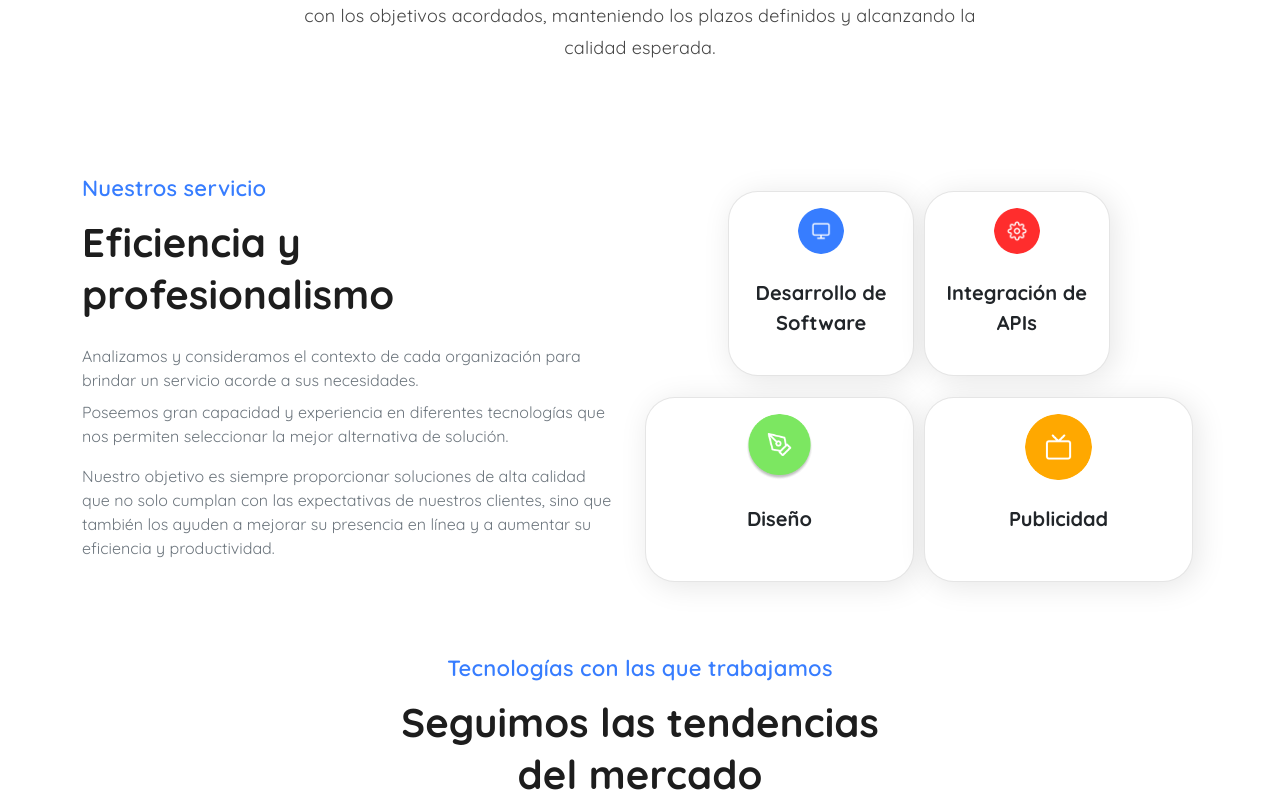
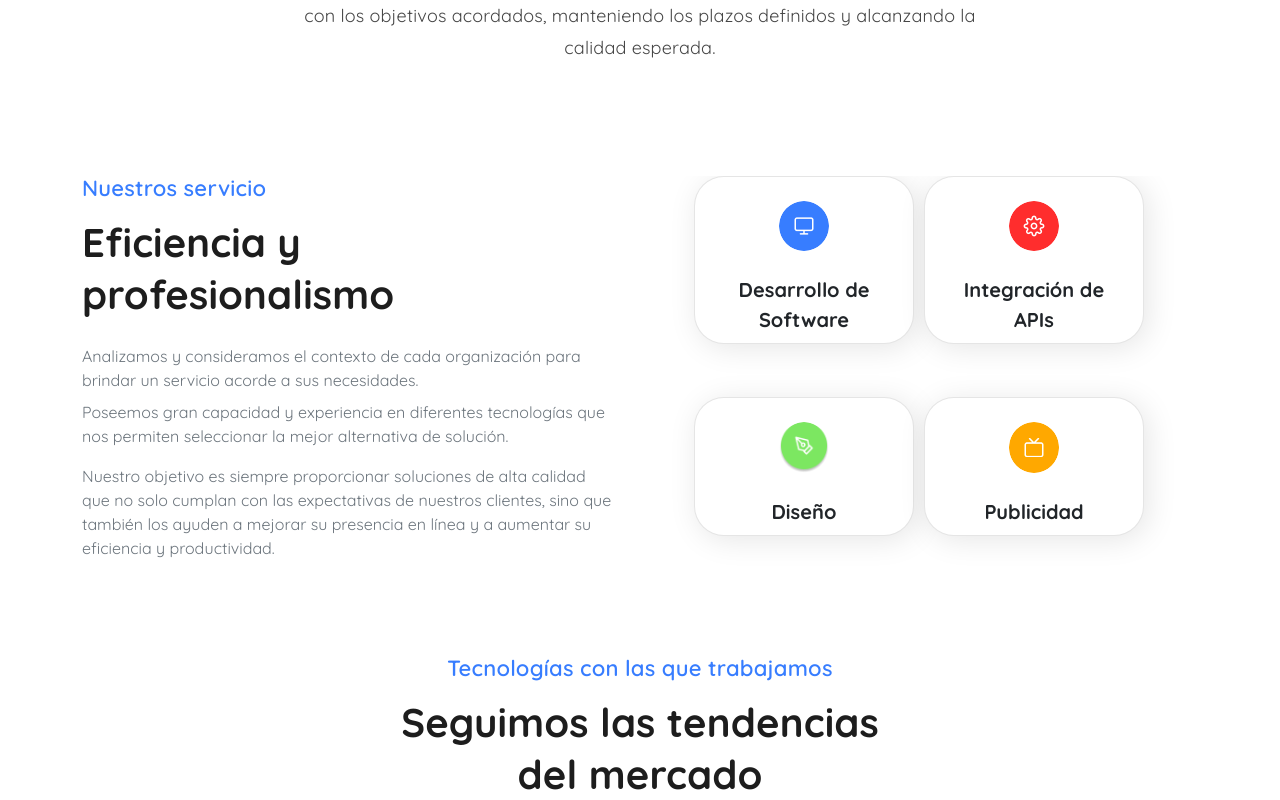
Before and after one commit to mesequeira/argentum-innovations, a React (Vite) app: page / in a window 1280 px wide. Shown: the part 1880-2680 px from the top of the page. Built offline with nearby package versions, Linux system fonts and the light colour scheme.

Commit message:
Arreglo de errores responsive y links

```diff
--- a/src/components/layout/body/about-us/layout-body-about-us.jsx
+++ b/src/components/layout/body/about-us/layout-body-about-us.jsx
@@ -6,8 +6,8 @@ const AboutUs = () => {
   return (
     <section id='about-us'>
       <div className='w-75 d-grid justify-content-center m-auto align-items-center'>
-        <p className='m-auto about-us mb-2'>Sobre nosotros</p>
-        <p className='m-auto our-team mb-5'>Nuestro equipo</p>
+        <p className='m-auto about-us mb-2 text-center'>Sobre nosotros</p>
+        <p className='m-auto our-team mb-5 text-center'>Nuestro equipo</p>
 
         <div className='our-team-container'>
           <Image className='img-fluid' src={peopleDesk2} />
--- a/src/components/layout/body/footer/layout-footer.jsx
+++ b/src/components/layout/body/footer/layout-footer.jsx
@@ -7,10 +7,14 @@ import ig from '../../../../assets/img/social-media/ig.png'
 import lkn from '../../../../assets/img/social-media/lkn.png'
 
 const Footer = () => {
+  const year = new Date().getFullYear();
+
   return (
+    <section className='footer'>
       <div className='footer-container p-4'>
-      <div className='d-flex m-auto justify-content-center mb-2'>
-        <div className='me-5 ms-5 mt-5'>
+        <div className='container px-4'>
+          <div className='row gx-5 justify-content-center m-auto'>
+            <div className='col-md-4 p-3'>
               <p className='text-white fw-bold fs-5'>Company</p>
               <div className='d-grid'>
                 <a href='#presentation' className='text-decoration-none text-white fw-light mt-2'>Inicio</a>
@@ -21,53 +25,64 @@ const Footer = () => {
               </div>
             </div>
 
-        <div className='me-5 ms-5 mt-5'>
+            <div className='col-md-4 p-3'>
               <p className='text-white fw-bold fs-5'>Contacto</p>
-          <div>
+              <div className='d-grid'>
                 <p className='text-white fw-light mt-2'>(+54) 01123852602</p>
                 <a href="mailto:info@argentuminnovations.com" className='text-decoration-none text-white fw-light mt-2'>info@argentuminnovations.com</a>
               </div>
             </div>
 
-        <div className='me-5 ms-5 mt-5'>
+            <div className='col-md-4 p-3'>
               <p className='text-white fw-bold fs-5'>Ubicación</p>
-          <div>
+              <div className='d-grid'>
                 <p className='text-white fw-light mt-2'>Argentina, Buenos Aires.</p>
                 <p className='text-white fw-light mt-2'>Bernal, Belgrano.</p>
               </div>
             </div>
           </div>
+        </div>
 
-      <div className='m-auto justify-content-center align-items-center d-flex mt-5'>
-        <div className='row d-flex justify-content-center align-items-center border-bottom w-25'>
-          <div className='col-lg-3 col-md-3 col-sm-4 col-6'>
+        <div className='container border-bottom mt-5' style={{maxWidth: '500px'}}>
+          <div className='row gx-5 align-items-center'>
+            <div className='col'>
               <div className='mx-auto mb-15 mw-270 d-flex justify-content-center align-items-center radius10 block'>
+                <a href="mailto:info@argentuminnovations.com" target="_blank" className="text-decoration-none" id="">
                   <Image src={email} />
+                </a>
               </div>
             </div>
 
-          <div className='col-lg-3 col-md-3 col-sm-4 col-6'>
+            <div className='col'>
               <div className='mx-auto mb-15 mw-270 d-flex justify-content-center align-items-center radius10 block'>
+                <a href="https://www.facebook.com"  target="_blank"className="text-decoration-none" id="">
                   <Image src={fb} />
+                </a>
               </div>
             </div>
 
-          <div className='col-lg-3 col-md-3 col-sm-4 col-6'>
+            <div className='col'>
               <div className='mx-auto mb-15 mw-270 d-flex justify-content-center align-items-center radius10 block'>
-              <Image src={ig} style={{height: '50px', width: '50px', marginTop: '6px'}}/>
+                <a href="https://www.instagram.com/argentuminnovations" target="_blank" rel="noopener noreferrer" className="text-decoration-none" id="">
+                  <Image src={ig} style={{ height: '50px', width: '50px', marginTop: '6px' }} />
+                </a>
+
               </div>
             </div>
 
-          <div className='col-lg-3 col-md-3 col-sm-4 col-6'>
+            <div className='col'>
               <div className='mx-auto mb-15 mw-270 d-flex justify-content-center align-items-center radius10 block'>
+                <a href="https://www.linkedin.com/in/marcos-sequeira-a73a271b3/" className="text-decoration-none" target="_blank" id="">
                   <Image src={lkn} />
+                </a>
+
               </div>
             </div>
           </div>
-
         </div>
-      <p className='mt-2 text-muted text-center'>Copyright @ {new Date().getFullYear()} Argentum Innovations. Todos los derechos reservados.</p>
+        <p className='mt-2 text-muted text-center'>Copyright @ {year} Argentum Innovations. Todos los derechos reservados.</p>
       </div>
+    </section>
   )
 }
 
--- a/src/components/layout/body/our-services/layout-body-services-styles.css
+++ b/src/components/layout/body/our-services/layout-body-services-styles.css
@@ -29,12 +29,13 @@
 
 .box-service {
     width: 100%;
-    height: 185px;
+    height: 100%;
     background: #FFFFFF;
     border: 1px solid rgba(0, 0, 0, 0.1);
     box-shadow: 4px 4px 30px rgba(0, 0, 0, 0.1);
     border-radius: 30px;
     margin: 5px;
+    min-width: 220px;
 }
 
 .box-service img{
--- a/src/components/layout/body/our-services/layout-body-services.jsx
+++ b/src/components/layout/body/our-services/layout-body-services.jsx
@@ -19,30 +19,31 @@ const Services = () => {
                     <p className='text-muted services-text mt-3'>Nuestro objetivo es siempre proporcionar soluciones de alta calidad que no solo cumplan con las expectativas de nuestros clientes, sino que también los ayuden a mejorar su presencia en línea y a aumentar su eficiencia y productividad.</p>
                 </div>
 
-                <div className='d-grid col-md-6'>
-                    <div className='d-flex justify-content-between m-auto'>
-                        <div className='box-service' >
-                            <Image roundedCircle src={monitor} className='w-25 mt-3 img-fluid' />
+                <div className='d-flex col-md-6'>
+                    <div className='container overflow-hidden'>
+                        <div className='row gy-5 justify-content-center'>
+                            <div className='box-service col-md-3 p-2' >
+                                <Image roundedCircle src={monitor} className='w-25 mt-3' />
                                 <p className='m-auto mt-4 fw-bold fs-5 text-center'>Desarrollo de Software</p>
                             </div>
 
-                        <div className='box-service'>
-                            <Image roundedCircle src={settings} className='w-25 mt-3 img-fluid' />
+                            <div className='box-service col-md-3 p-2'>
+                                <Image roundedCircle src={settings} className='w-25 mt-3' />
                                 <p className='m-auto mt-4 fw-bold fs-5 text-center'>Integración de</p>
                                 <p className='m-auto fw-bold fs-5 text-center'> APIs</p>
                             </div>
-                    </div>
-
-                    <div className='d-flex justify-content-between'>
-                        <div className='box-service' >
-                            <Image roundedCircle src={design} className='w-25 mt-3 img-fluid' />
+                            <div className='box-service col-md-3 p-2' >
+                                <Image roundedCircle src={design} className='w-25 mt-3' />
                                 <p className='m-auto mt-4 fw-bold fs-5 text-center'>Diseño</p>
                             </div>
 
-                        <div className='box-service'>
-                            <Image roundedCircle src={marketing} className='w-25 mt-3 img-fluid' />
+                            <div className='box-service col-md-3 p-2'>
+                                <Image roundedCircle src={marketing} className='w-25 mt-3' />
                                 <p className='m-auto mt-4 fw-bold fs-5 text-center'>Publicidad</p>
                             </div>
+
+                        </div>
+
                     </div>
                 </div>
             </Container>
--- a/src/components/layout/body/technologies/layout-body-technologies.jsx
+++ b/src/components/layout/body/technologies/layout-body-technologies.jsx
@@ -18,9 +18,9 @@ const Technologies = () => {
     return (
         <section id='technologies'>
             <div className='container d-grid mt-5'>
-                <p className='m-auto technologies mb-3'>Tecnologías con las que trabajamos</p>
-                <p className='m-auto technologies-title'>Seguimos las tendencias</p>
-                <p className='m-auto technologies-title'>del mercado</p>
+                <p className='m-auto technologies mb-3 text-center'>Tecnologías con las que trabajamos</p>
+                <p className='m-auto technologies-title text-center'>Seguimos las tendencias</p>
+                <p className='m-auto technologies-title text-center'>del mercado</p>
                 <div className='row justify-content-center align-items-center'>
                     <div className='col-lg-3 col-md-3 col-sm-4 col-6'>
                         <div className='mx-auto mb-15 mw-270 h-120 d-flex justify-content-center align-items-center radius10 block'>
--- a/src/components/layout/header/layout-header.jsx
+++ b/src/components/layout/header/layout-header.jsx
@@ -10,7 +10,6 @@ const Header = () => {
                 <Navbar.Toggle aria-controls="responsive-navbar-nav" />
                 <Navbar.Collapse id="responsive-navbar-nav">
                     <Nav className="me-auto">
-
                     </Nav>
                     <Nav>
                         <Nav.Link href="#presentation" className='nav-link color-primary text-decoration-none'>Inicio</Nav.Link>
```
Lines whose indentation alone changed are shown as unchanged.
